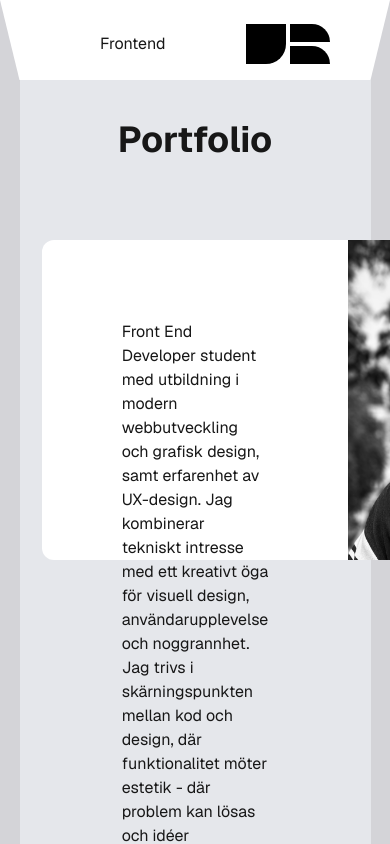
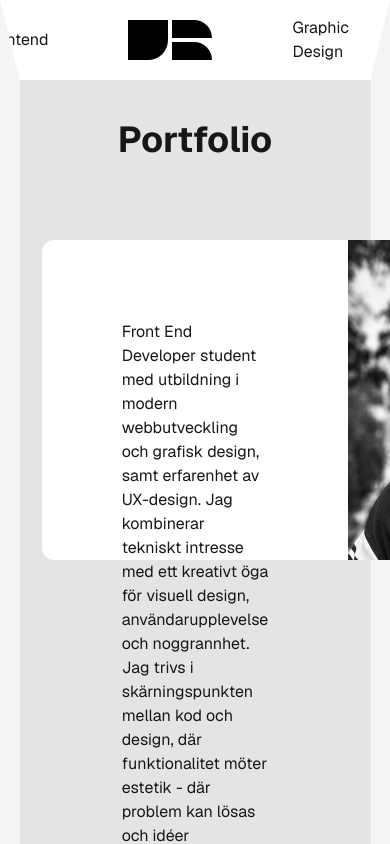
Before and after one commit to jesperringhog/the-portfolio, a Next.js app: page / in a window 390 px wide. Shown: the top 844 px of the page. Built offline with nearby package versions, Linux system fonts and the light colour scheme.

Commit message:
implemented component for navigation buttons

```diff
--- a/app/components/header/Header.tsx
+++ b/app/components/header/Header.tsx
@@ -1,5 +1,6 @@
 "use client";
 import { JrLogo } from "./JrLogo";
+import { NavBtn } from "./NavBtn";
 
 type HeaderProps = {
   switchPortfolio: (portfolio: string) => void;
@@ -7,16 +8,26 @@ type HeaderProps = {
 
 export const Header = ({ switchPortfolio }: HeaderProps) => (
   <header className="header-shape w-full h-20 p-5 bg-white fixed z-100">
-    <nav className="flex gap-20 items-center w-full">
+    <nav className="flex gap-20 justify-center items-center w-full max-h-10">
       <div className="flex-1"></div>
-        <button id="feBtn" className="flex-1 justify-end" onClick={() => switchPortfolio("frontend")}>
-          <a href="#portfolio">Frontend</a>
-        </button>
-        <JrLogo />
-        <button id="gdBtn" className="flex-1" onClick={() => switchPortfolio("graphicdesign")}>
-          <a href="#portfolio">Graphic Design</a>
-        </button>
-        <a href="#contact" className="flex-1">Contact</a>
+      <NavBtn
+        id="feBtn"
+        aClass="rounded-bl-[20]"
+        children="Frontend"
+        portfolio="frontend"
+        switchPortfolio={switchPortfolio}
+      />
+      <JrLogo />
+      <NavBtn
+        id="gdBtn"
+        aClass="rounded-tr-[20]"
+        children="Graphic Design"
+        portfolio="graphicdesign"
+        switchPortfolio={switchPortfolio}
+      />
+      <a href="#contact" className="flex-1">
+        Contact
+      </a>
     </nav>
   </header>
 );
--- a/app/components/header/JrLogo.tsx
+++ b/app/components/header/JrLogo.tsx
@@ -1,34 +1,15 @@
 import { useState } from "react";
-
-//kolla över scrollen
-
-const RComponent = () => (
-  <div className="flex flex-col gap-1">
-    <div className="w-10 h-4.5 bg-black rounded-tr-full"></div>
-    <div className="w-10 h-4.5 bg-black rounded-tr-full"></div>
-  </div>
-);
-
-const HomeComponent = () => (
-  <div className="w-10 h-10 bg-black rounded-bl-[50%]"></div>
-);
 
 export const JrLogo = () => {
   const [scroll, setScroll] = useState<Boolean>(false);
 
-  return <div className="flex gap-1 justify-center">
-    <div className="w-10 h-10 bg-black rounded-br-[50%]"></div>
-    <div
-      onScroll={() => {
-        setScroll(true);
-        {
-          scroll ? <HomeComponent /> : <RComponent />;
-        }
-      }}
-      className="flex flex-col gap-1"
-    >
-      <div className="w-10 h-4.5 bg-black rounded-tr-full"></div>
-      <div className="w-10 h-4.5 bg-black rounded-tr-full"></div>
+  return (
+    <div className="flex gap-1 justify-center">
+      <div className="w-10 h-10 bg-black rounded-br-[50%]"></div>
+      <div className="flex flex-col gap-1">
+        <div className="w-10 h-4.5 bg-black rounded-tr-full"></div>
+        <div className="w-10 h-4.5 bg-black rounded-tr-full"></div>
+      </div>
     </div>
-  </div>;
+  );
 };
--- /dev/null
+++ b/app/components/header/NavBtn.tsx
@@ -0,0 +1,32 @@
+import { ReactNode, useState } from "react";
+
+type NavBtnProps = {
+  id: string;
+  aClass?: string;
+  bClass?: string;
+  children: ReactNode;
+  portfolio: string;
+  switchPortfolio: (portfolio: string) => void;
+};
+
+export const NavBtn = ({
+  id,
+  aClass,
+  bClass,
+  children,
+  portfolio,
+  switchPortfolio,
+}: NavBtnProps) => {
+  return (
+    <a
+      href="#portfolio"
+      className={`flex flex-1 justify-center items-center h-10 hover:bg-black hover:text-white hover:font-medium focus:rounded-full ${aClass}`}
+      id={id}
+      onClick={() => {
+        switchPortfolio(portfolio);
+      }}
+    >
+      {children}
+    </a>
+  );
+};
--- a/app/components/main/Hero.tsx
+++ b/app/components/main/Hero.tsx
@@ -1,5 +1,5 @@
 export const Hero = () => (
-  <section className="flex-1 min-h-screen mx-[5%] mt-20 bg-gray-200">
+  <section className="flex-1 min-h-screen mx-[5%] mt-20 bg-zinc-200">
     <div className="flex flex-col items-center">
       <h1 className="mt-10 text-4xl font-bold">Portfolio</h1>
       <div className="flex m-20">
--- a/app/page.tsx
+++ b/app/page.tsx
@@ -12,7 +12,7 @@ const Home = () => {
   const switchPortfolio = (portfolio: string) => setActivePortfolio(portfolio);
 
   return <div className="flex flex-col flex-1 bg-zinc-500 font-sans dark:bg-black">
-    <main className="flex-1 w-full bg-zinc-300 dark:bg-black sm:items-start">
+    <main className="flex-1 w-full bg-zinc-100 dark:bg-black sm:items-start">
       <Header switchPortfolio={switchPortfolio} />
       <Hero />
       <Portfolio activePortfolio={activePortfolio} />
```
